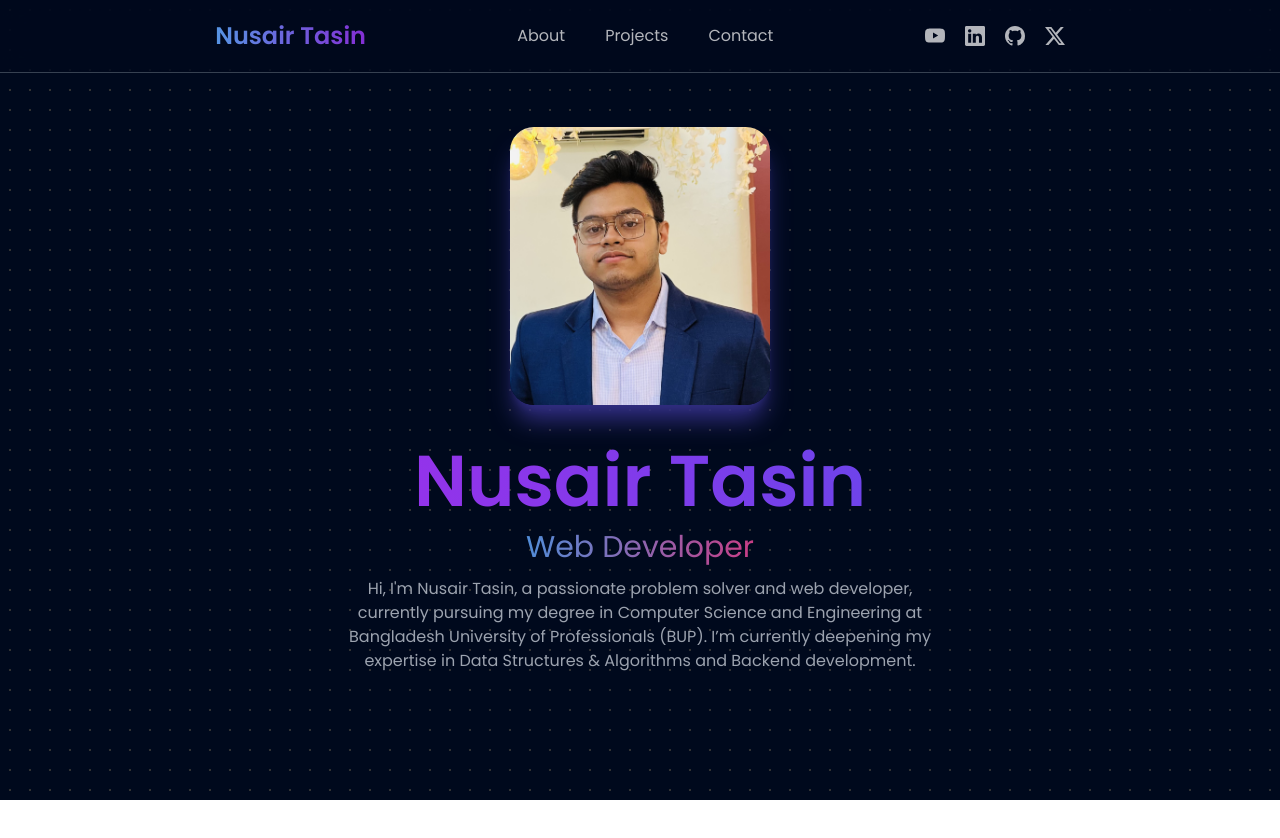
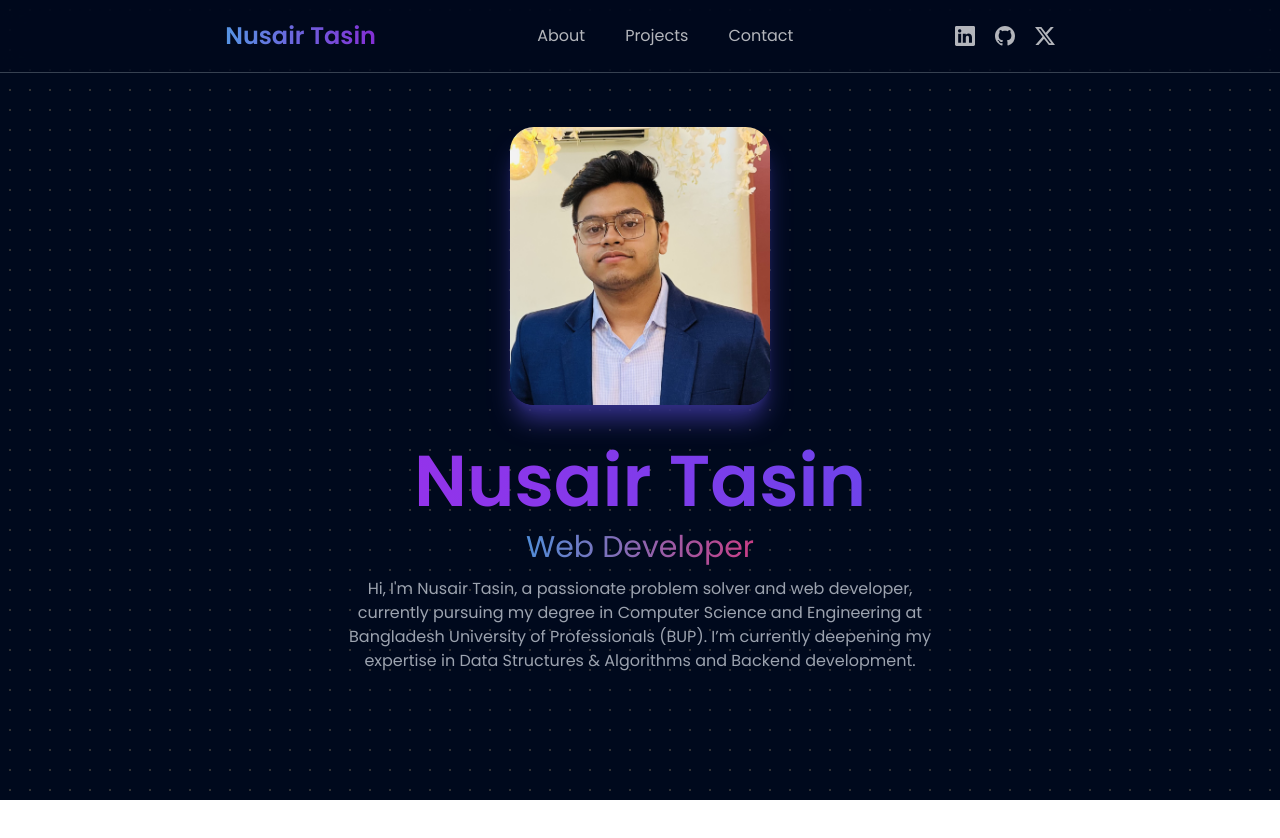
Before and after one commit to NusairTasin/nusairtasin.github.io, a React (Vite) app: page / in a window 1280 px wide. Shown: the top 838 px of the page. Built offline with nearby package versions, Linux system fonts and the light colour scheme.

Commit message:
updated the social links

```diff
--- a/src/components/Navbar.tsx
+++ b/src/components/Navbar.tsx
@@ -1,6 +1,6 @@
 import { useState } from "react";
 import { BiMenu, BiX } from "react-icons/bi";
-import { BsGithub, BsLinkedin, BsTwitterX, BsYoutube } from "react-icons/bs";
+import { BsGithub, BsLinkedin, BsTwitterX } from "react-icons/bs";
 
 const menuItems = [
   { title: "About", path: "#about" },
@@ -8,11 +8,6 @@ const menuItems = [
   { title: "Contact", path: "#contact" },
 ];
 const linkItems = [
-  {
-    logo: <BsYoutube />,
-    path: "https://youtube.com",
-    color: "hover:text-red-500",
-  },
   {
     logo: <BsLinkedin />,
     path: "https://linkedin.com/in/nusair-tasin",
@@ -25,7 +20,7 @@ const linkItems = [
   },
   {
     logo: <BsTwitterX />,
-    path: "https://twitter.com",
+    path: "https://x.com/nusairtasin0",
     color: "hover:text-white",
   },
 ];
```
